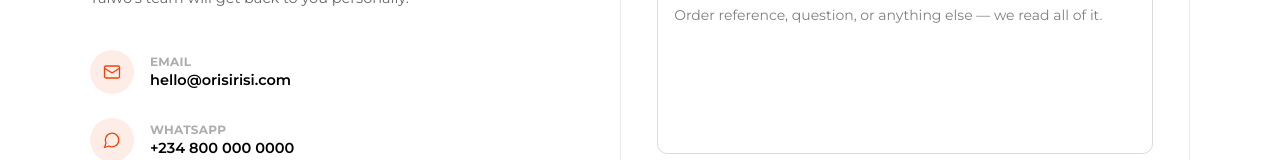
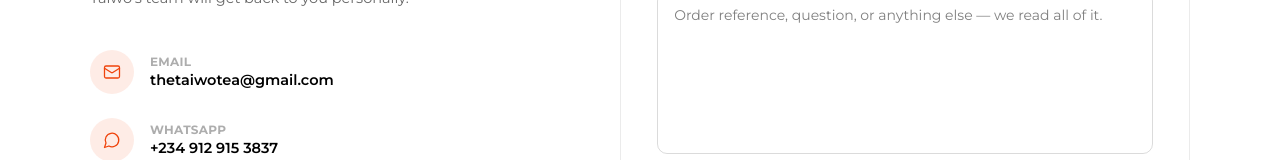
Before and after one commit to mosescodes5/Orisirisi, a Next.js app: page /contact in a window 1280 px wide. Shown: the part 385-545 px from the top of the page. Built offline with nearby package versions, Linux system fonts and the light colour scheme; no server answers; the database is empty.

Commit message:
feat: update contact information for email and WhatsApp channels

```diff
--- a/src/app/contact/page.tsx
+++ b/src/app/contact/page.tsx
@@ -9,8 +9,8 @@ export const metadata: Metadata = {
 };
 
 const CHANNELS = [
-  { icon: Mail, label: "Email", value: "hello@orisirisi.com" },
-  { icon: MessageCircle, label: "WhatsApp", value: "+234 800 000 0000" },
+  { icon: Mail, label: "Email", value: "thetaiwotea@gmail.com" },
+  { icon: MessageCircle, label: "WhatsApp", value: "+234 912 915 3837" },
   { icon: Clock, label: "Response time", value: "Within 1 business day" },
 ];
 
```
